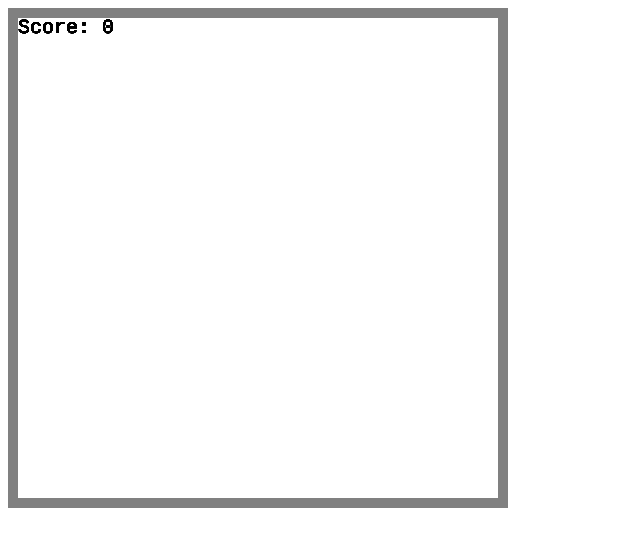
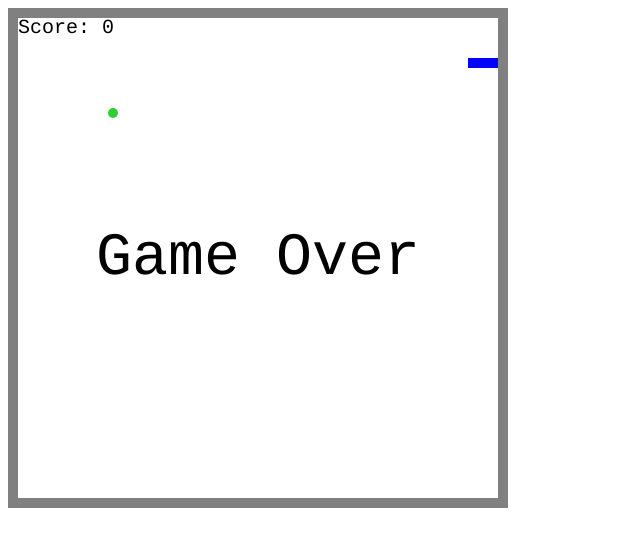
Before and after one commit to MeryemPin/snake-js, a plain HTML site: page index.html in a window 1280 px wide. Shown: the whole page, without its empty margins (0-640 px from the left). Drawn offline with nearby package versions, Linux system fonts and the light colour scheme.

Commit message:
bug fixed

```diff
--- a/index.html
+++ b/index.html
@@ -10,15 +10,17 @@
     <canvas id="canvas" width="500" height="500"></canvas>
     <script src="https://code.jquery.com/jquery-3.6.3.min.js"></script>
     <script>
+        // set canvas
         let canvas = document.getElementById("canvas");
         let ctx = canvas.getContext("2d");
+        // width and height of canvas
         let width = canvas.width;
         let height = canvas.height;
-
+        // width and height in blocks
         let blockSize = 10;
         let widthInBlocks = width / blockSize;
-        let heightInBlock = height / blockSize;
-
+        let heightInBlocks = height / blockSize;
+        // set score
         let score = 0;
 
         let drawBorder = function(){
@@ -85,7 +87,7 @@
         };
 
         Block.prototype.equal = function(otherBlock) {
-            return this.row === otherBlock.row && this.column === otherBlock;
+            return this.row === otherBlock.row && this.column === otherBlock.column;
         };
 
         let Snake = function() {
@@ -115,9 +117,9 @@
             } else if(this.direction === "down") {
                 newHead = new Block(head.row, head.column + 1);
             } else if(this.direction === "left") {
-                newHead = this.direction(head.row - 1, this.column);
+                newHead = new Block(head.row - 1, head.column);
             } else if(this.direction === "up") {
-                newHead =  this.direction(head.row, head.column - 1);
+                newHead =  new Block(head.row, head.column - 1);
             }
 
             if(this.collisionCheck(newHead)){
@@ -129,6 +131,7 @@
             if(newHead.equal(apple.position)){
                 score++;
                 apple.move();
+                console.log(100)
             } else {
                 // der schwanz der schlange wird hier entfernt
                 this.segment.pop();
@@ -139,7 +142,7 @@
             let collisionLeft = (head.row === 0);
             let collisionUp = (head.column === 0);
             let collisionRight = (head.row === widthInBlocks - 1);
-            let collisionDown = (head.column === heightInBlock - 1);
+            let collisionDown = (head.column === heightInBlocks - 1);
 
             let collisionWall = collisionLeft || collisionUp || collisionRight || collisionDown;
 
@@ -163,7 +166,7 @@
         Snake.prototype.setDirection = function(newDirection){
             if(this.direction === "up" && newDirection === "down"){
                 return;
-            } else if(this.direction === "rigth" && newDirection === "left"){
+            } else if(this.direction === "right" && newDirection === "left"){
                 return;
             } else if(this.direction === "down" && newDirection === "up"){
                 return;
@@ -183,10 +186,22 @@
 
         Apple.prototype.move = function(){
             let randomRow = Math.floor(Math.random()* (widthInBlocks - 2) + 1);
-            let randomColumn = Math.floor(Math.random()* (heightInBlock - 2) + 1);
+            let randomColumn = Math.floor(Math.random()* (heightInBlocks - 2) + 1);
 
             this.position = new Block(randomRow, randomColumn);
         };
+
+        let snake = new Snake();
+        let apple = new Apple();
+
+        let intervalId = setInterval(function(){
+            ctx.clearRect(0,0,width,height);
+            drawScore();
+            snake.move();
+            snake.draw();
+            apple.draw();
+            drawBorder();
+        },100)
 
         $("body").keydown(function(event){
             let newDirection = directions[event.keyCode];
@@ -195,14 +210,6 @@
             }
         });
 
-        let intervalId = setInterval(function(){
-            // ctx.clearRect(0,0,width,height);
-            drawScore();
-            // snake.move();
-            // snake.draw();
-            // apple.draw();
-            drawBorder();
-        },100)
     </script>
 </body>
 </html>
```
